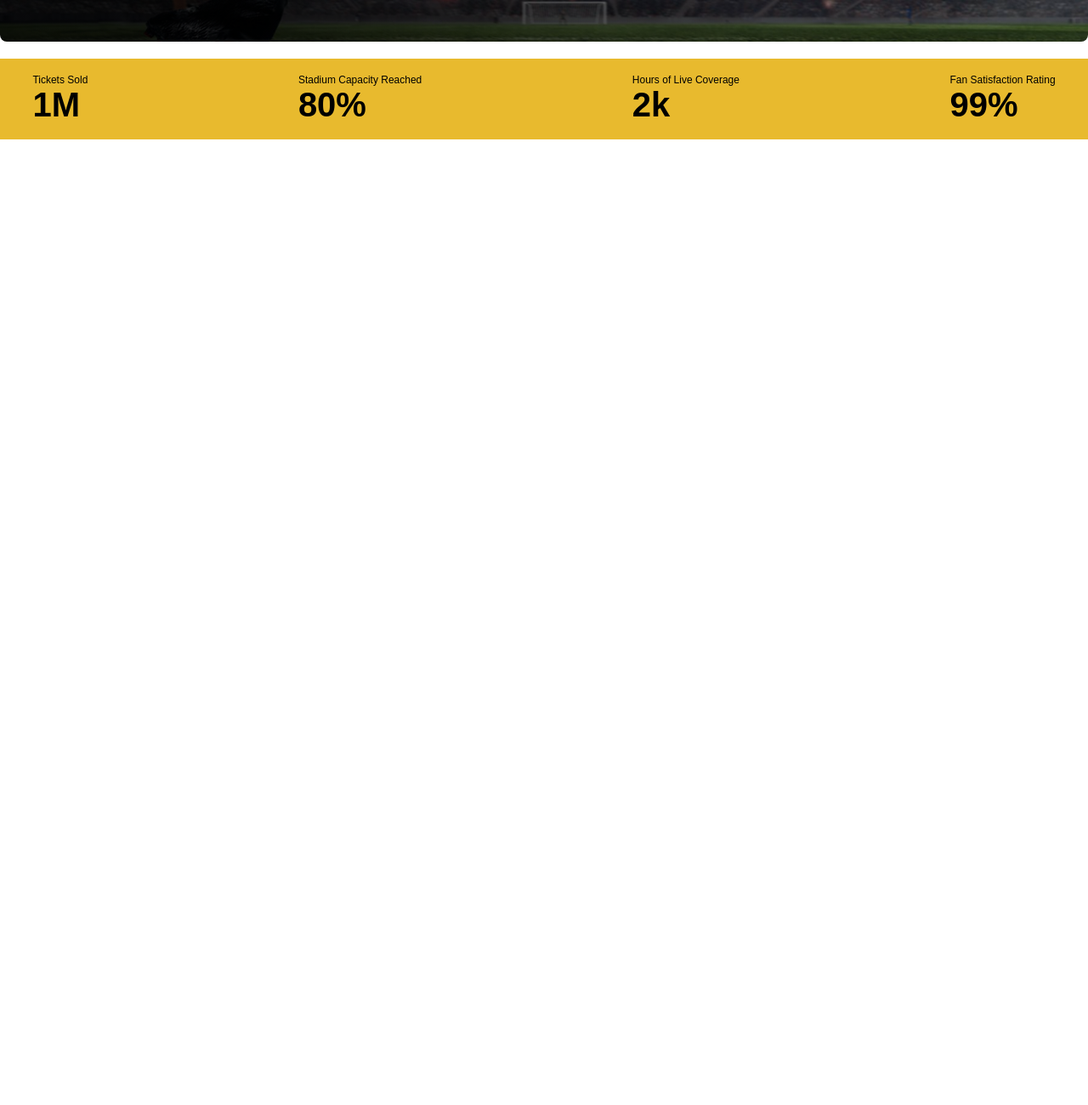
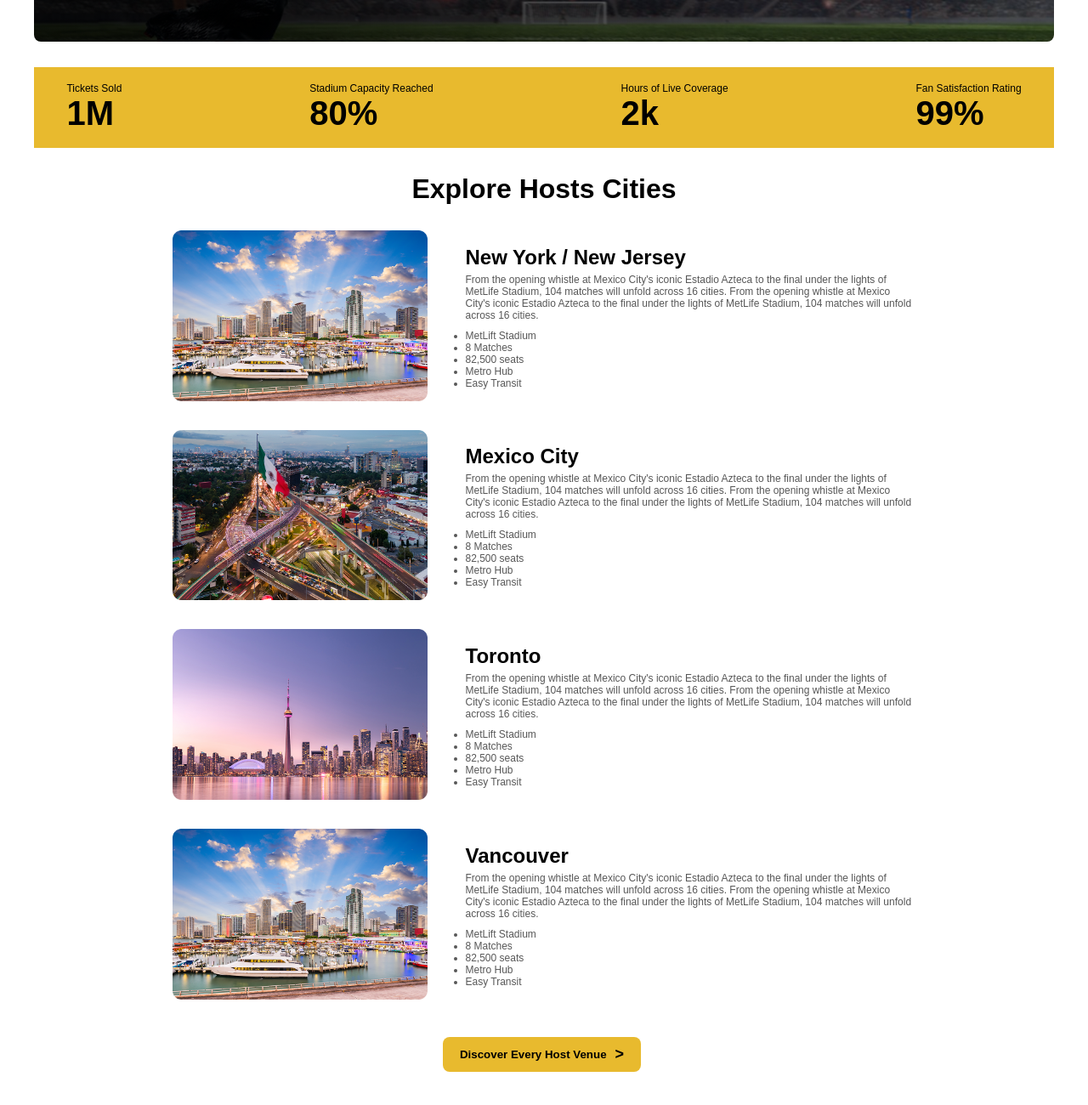
Before and after one commit to ireenhoqueph-cpu/fifa-worldcup-2026-info, a plain HTML site: page index.html in a window 1280 px wide. Shown: the part 828-2128 px from the top of the page at 85% size. Before the commit the page ends 1032 px from the top, so only its background shows below. Drawn offline with Linux system fonts and the light colour scheme; a web font is replaced by a local one.

Commit message:
explore hosts cities section completed

```diff
--- a/index.html
+++ b/index.html
@@ -48,6 +48,7 @@
                 Witness history in the making as the world’s biggest football tournament scales to unprecedented
                 heights. Secure your place in the stands today.
             </p>
+
             <button class="common-button">
                 Book Tickets Now <span>&gt;</span>
             </button>
@@ -76,6 +77,107 @@
         </div>
     </section>
     <!-- Ticket section end -->
+
+
+    <!-- Explore Hosts Cities section start -->
+    <main>
+        <h1>Explore Hosts Cities</h1>
+        <div class="host-cities">
+            <div class="host-cities-image">
+                <img src="./images/image.png" alt="">
+            </div>
+            <div class="host-cities-info">
+                <h2>New York / New Jersey</h2>
+                <p>
+                    From the opening whistle at Mexico City's iconic Estadio Azteca to the final under the lights of
+                    MetLife Stadium, 104 matches will unfold across 16 cities. From the opening whistle at Mexico City's
+                    iconic Estadio Azteca to the final under the lights of MetLife Stadium, 104 matches will unfold
+                    across 16 cities.
+                </p>
+                <ul>
+                    <li> MetLift Stadium </li>
+                    <li> 8 Matches </li>
+                    <li> 82,500 seats </li>
+                    <li> Metro Hub </li>
+                    <li> Easy Transit </li>
+                </ul>
+            </div>
+        </div>
+
+        <div class="host-cities">
+            <div class="host-cities-image">
+                <img src="./images/image (1).png" alt="">
+            </div>
+            <div class="host-cities-info">
+                <h2>Mexico City</h2>
+                <p>
+                    From the opening whistle at Mexico City's iconic Estadio Azteca to the final under the lights of
+                    MetLife Stadium, 104 matches will unfold across 16 cities. From the opening whistle at Mexico City's
+                    iconic Estadio Azteca to the final under the lights of MetLife Stadium, 104 matches will unfold
+                    across 16 cities.
+                </p>
+                <ul>
+                    <li> MetLift Stadium </li>
+                    <li> 8 Matches </li>
+                    <li> 82,500 seats </li>
+                    <li> Metro Hub </li>
+                    <li> Easy Transit </li>
+                </ul>
+            </div>
+        </div>
+
+        <div class="host-cities">
+            <div class="host-cities-image">
+                <img src="./images/image (2).png" alt="">
+            </div>
+            <div class="host-cities-info">
+                <h2>Toronto</h2>
+                <p>
+                    From the opening whistle at Mexico City's iconic Estadio Azteca to the final under the lights of
+                    MetLife Stadium, 104 matches will unfold across 16 cities. From the opening whistle at Mexico City's
+                    iconic Estadio Azteca to the final under the lights of MetLife Stadium, 104 matches will unfold
+                    across 16 cities.
+                </p>
+                <ul>
+                    <li> MetLift Stadium </li>
+                    <li> 8 Matches </li>
+                    <li> 82,500 seats </li>
+                    <li> Metro Hub </li>
+                    <li> Easy Transit </li>
+                </ul>
+            </div>
+        </div>
+
+        <div class="host-cities">
+            <div class="host-cities-image">
+                <img src="./images/image (3).png" alt="">
+            </div>
+            <div class="host-cities-info">
+                <h2>Vancouver</h2>
+                <p>
+                    From the opening whistle at Mexico City's iconic Estadio Azteca to the final under the lights of
+                    MetLife Stadium, 104 matches will unfold across 16 cities. From the opening whistle at Mexico City's
+                    iconic Estadio Azteca to the final under the lights of MetLife Stadium, 104 matches will unfold
+                    across 16 cities.
+                </p>
+                <ul>
+                    <li> MetLift Stadium </li>
+                    <li> 8 Matches </li>
+                    <li> 82,500 seats </li>
+                    <li> Metro Hub </li>
+                    <li> Easy Transit </li>
+                </ul>
+            </div>
+        </div>
+
+        <div class="button-container">
+            <button class="common-button">
+                Discover Every Host Venue <span>&gt;</span>
+            </button>
+        </div>
+
+    </main>
+    <!-- Explore Hosts Cities section end -->
 </body>
 
 </html>
--- a/style.css
+++ b/style.css
@@ -2,6 +2,7 @@
     font-family: "Host Grotesk", sans-serif;
     margin: 0;
     padding: 0;
+    box-sizing: border-box;
 }
 
 nav{
@@ -62,7 +63,10 @@ nav{
     align-items: center;
     padding-left: 30px;
 
-    margin-bottom: 20px;
+    /* margin-bottom: 20px; */
+    max-width: 1200px;
+    width: 100%;
+    margin: 0 auto 30px;
 }
 
 .hero-content{
@@ -90,7 +94,11 @@ nav{
     justify-content: space-between;
     align-items: center;
     padding: 18px 3%;
-    margin-bottom: 40px;
+    /* margin-bottom: 50px; */
+    max-width: 1200px;
+    width: 100%;
+    margin: 0 auto 30px;
+
 }
 
 .ticket-section p{
@@ -99,3 +107,56 @@ nav{
 .ticket-section h1{
     font-size: 40px;
 }
+
+
+
+main{
+
+}
+
+main h1{
+    text-align: center;
+    margin-bottom: 30px;
+}
+
+.host-cities{
+    display: flex;
+    justify-content: center;
+    align-items: center;
+    max-width: 1200px;
+    width: 100%;
+    margin: 0 auto 30px;
+    padding: 0 20px;
+    gap: 45px;
+}
+
+.host-cities-image img{
+    max-width: 100%;
+    width: 300px;
+}
+
+.host-cities-info{
+
+}
+
+.host-cities-info h2{
+    margin-bottom: 5px;
+}
+
+.host-cities-info p{
+    font-size: 12px;
+    color: #575757;
+    width: 530px;
+    margin-bottom: 10px;
+}
+
+.host-cities-info ul{
+    font-size: 12px;
+    color: #575757;
+}
+
+.button-container{
+    display: flex;
+    justify-content: center;
+    margin: 40px 0;
+}
```
